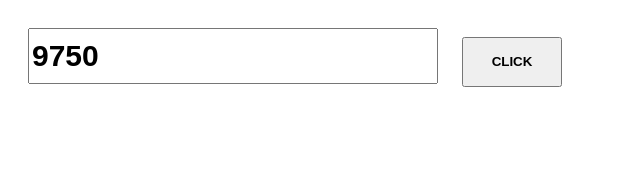
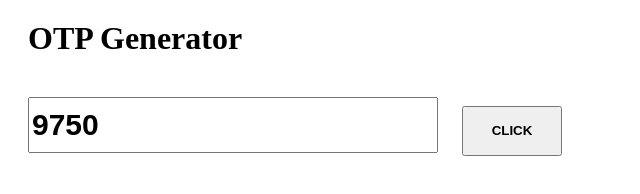
Before and after one commit to vishnugitit/DOM_Methods, a plain HTML site: page OTP_Generator.html in a window 1280 px wide. Shown: the whole page, without its empty margins (0-640 px from the left). Drawn offline with Linux system fonts and the light colour scheme.

Commit message:
Intialize

```diff
--- a/OTP.css
+++ b/OTP.css
@@ -3,9 +3,12 @@ button {
     height: 50px;
     font-weight: bolder;
   }
-  #screen {
+ #screen {
     margin: 20px;
     height: 50px;
     font-size: 30px;
     font-weight: bold;
   }
+  h1{
+    margin: 20px;
+  }
--- a/OTP_Generator.html
+++ b/OTP_Generator.html
@@ -8,6 +8,7 @@
   </head>
 
   <body>
+    <h1>OTP Generator</h1>
     <input type="text" id="screen" />
     <button onclick="otp_Generate()">CLICK</button>
   </body>
```
